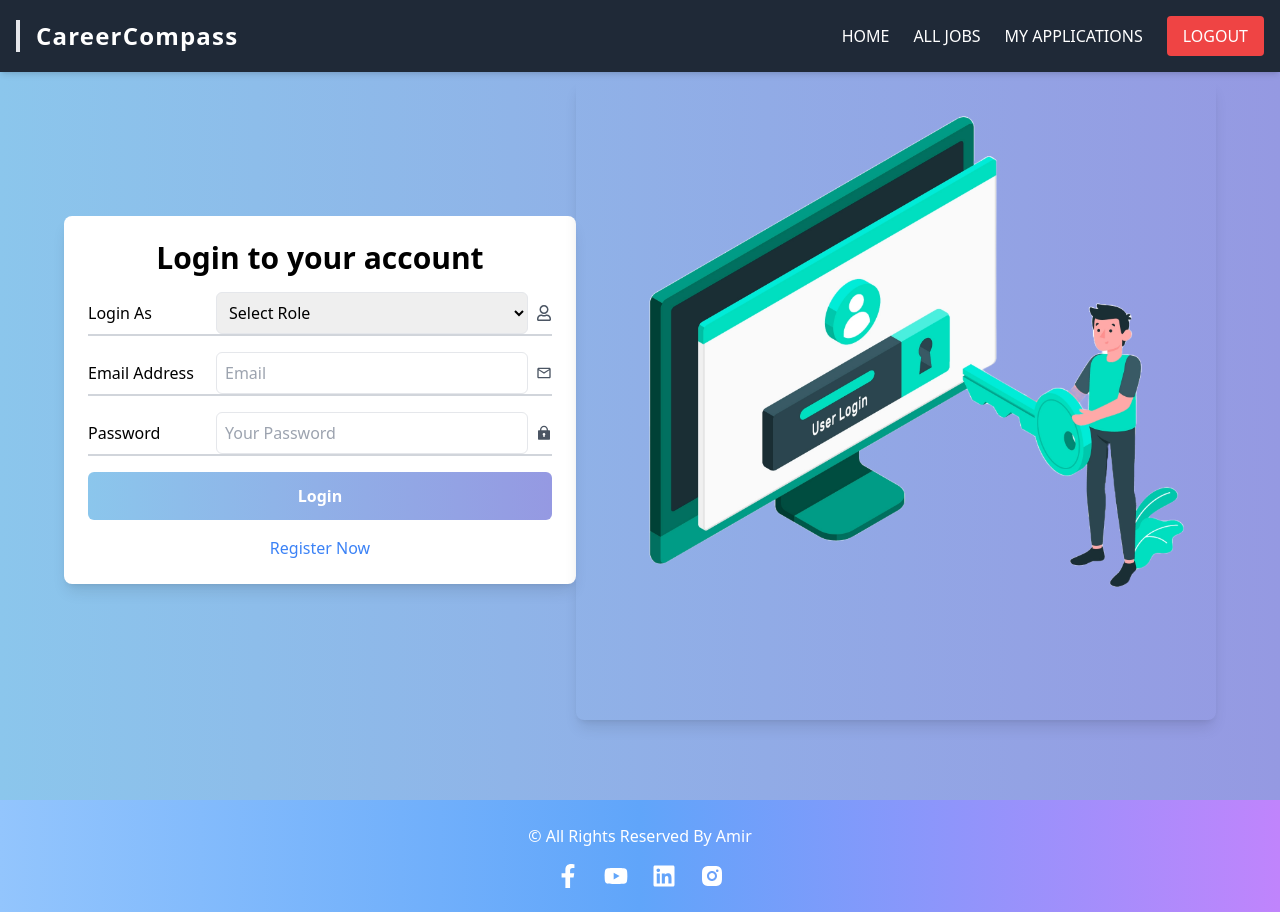
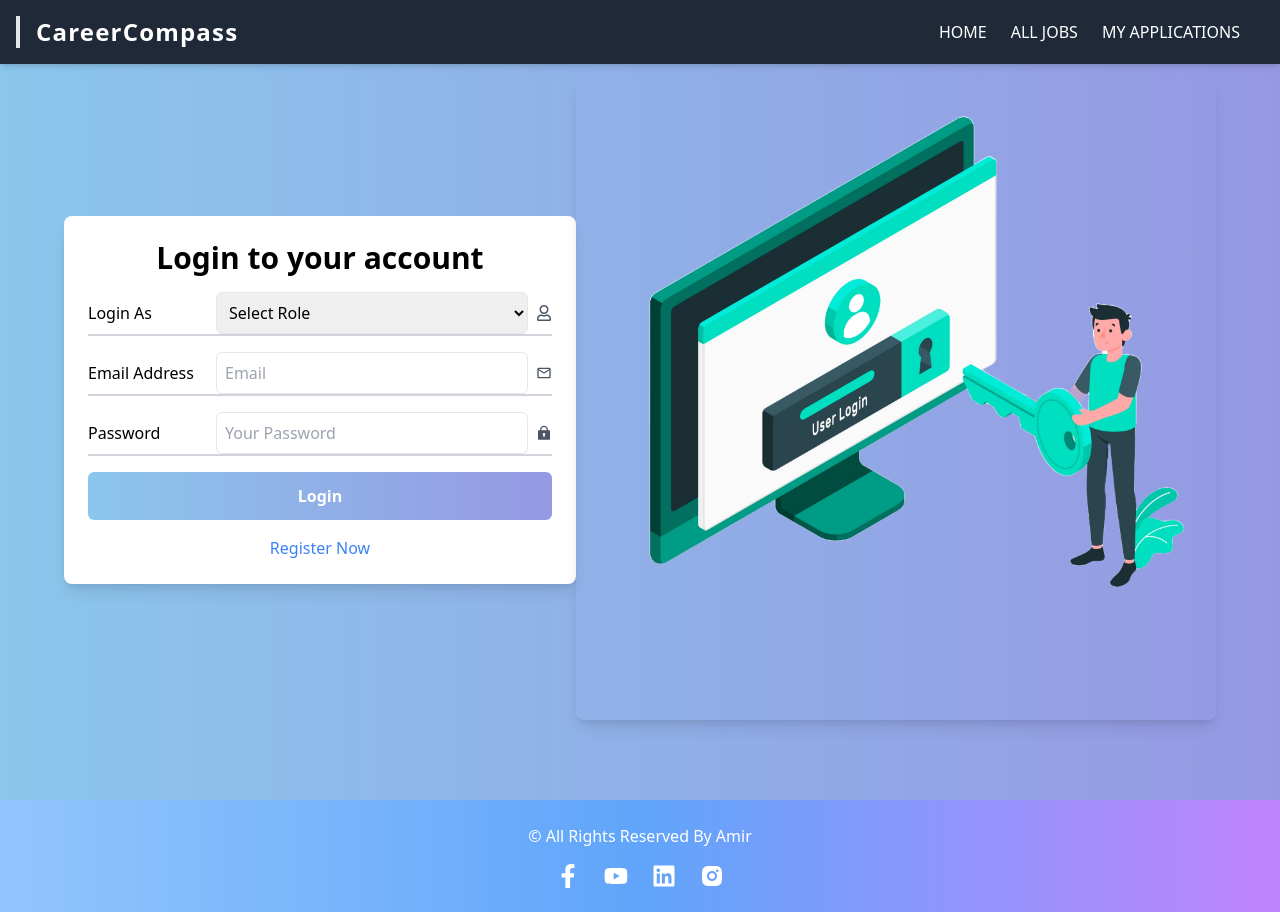
Before and after one commit to AmirShabbir99/Career, a React (Vite) app in the folder Frontend/: page /login in a window 1280 px wide. Built offline with nearby package versions, Linux system fonts and the light colour scheme; no server answers.

Commit message:
log out fix

```diff
--- a/Frontend/src/Component/Layout/Navbar.jsx
+++ b/Frontend/src/Component/Layout/Navbar.jsx
@@ -70,12 +70,17 @@ const Navbar = () => {
             </>
           )}
           <li>
+          {isAuthorized && (
+  <li>
     <button
       onClick={handleLogout}
       className="text-white bg-red-500 px-4 py-2 rounded hover:bg-red-600 transition duration-300"
     >
       LOGOUT
     </button>
+  </li>
+)}
+
           </li>
         </ul>
 
```
Lines whose indentation alone changed are shown as unchanged.
